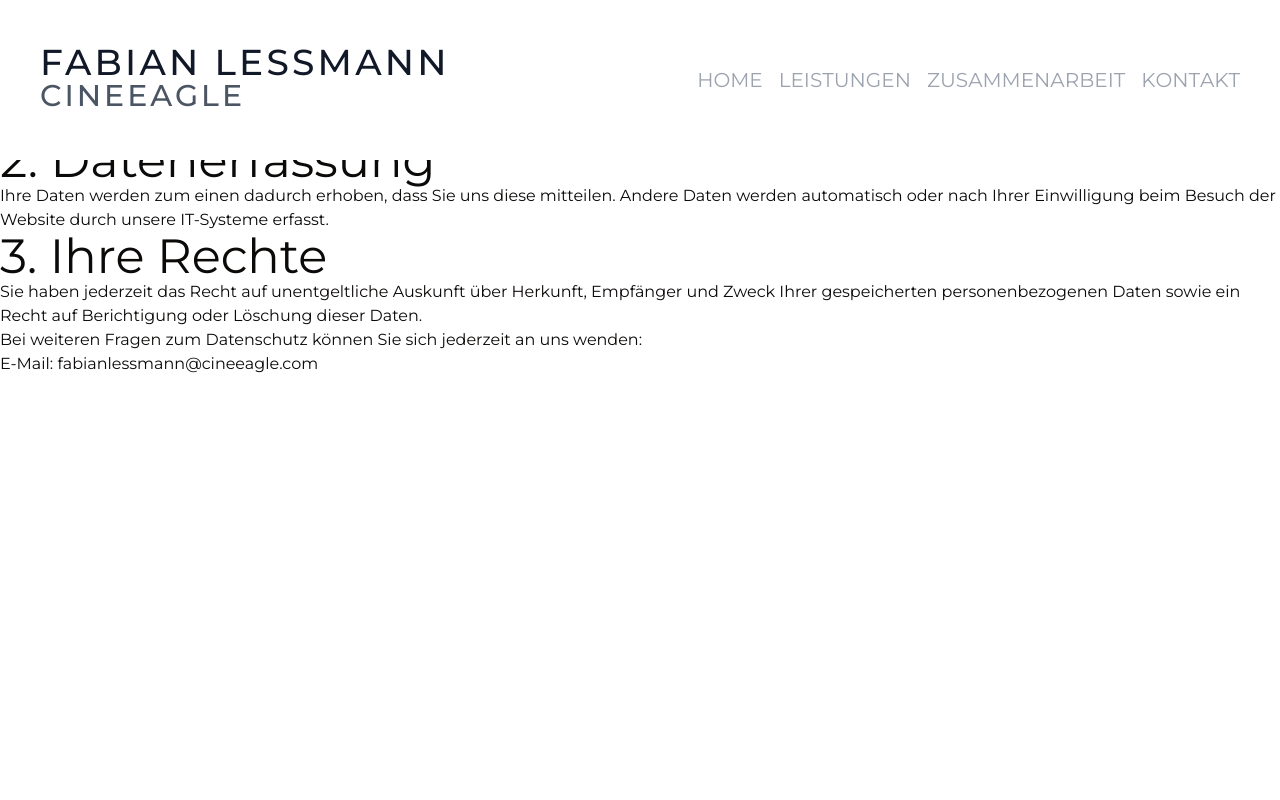
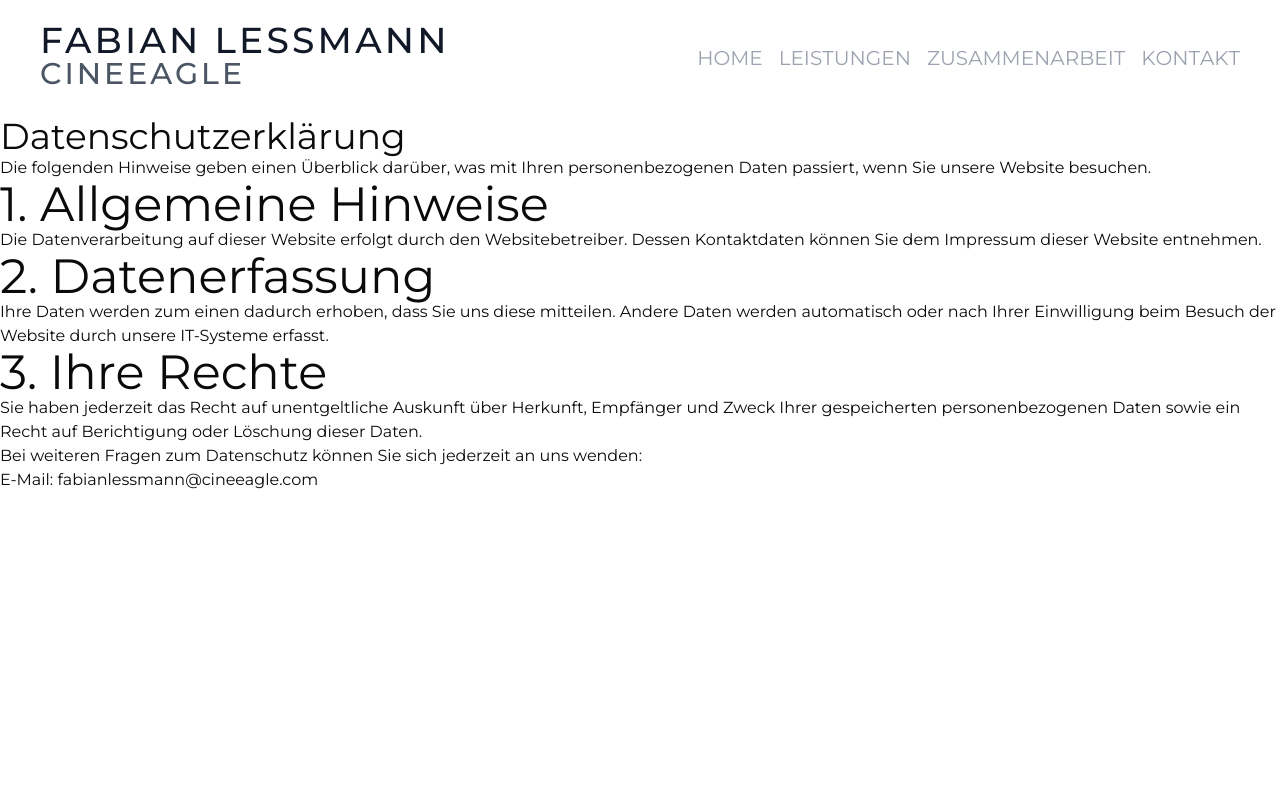
Before and after one commit to Fabian280995/drone_website_demo, a Next.js app: page /datenschutz in a window 1280 px wide. Shown: the top 800 px of the page. Built offline with nearby package versions, Linux system fonts and the light colour scheme.

Commit message:
new header that hides on scroll

```diff
--- a/src/app/layout.tsx
+++ b/src/app/layout.tsx
@@ -1,8 +1,8 @@
+import AutoHideHeader from "@/components/HideHeader";
+import { Toaster } from "@/components/ui/toaster";
 import type { Metadata } from "next";
+import { montserrat } from "./fonts";
 import "./globals.css";
-import { Toaster } from "@/components/ui/toaster";
-import { montserrat } from "./fonts";
-import Header from "@/components/Header";
 
 export const metadata: Metadata = {
   title: "CineEagle – FPV & Drohnenaufnahmen | Fabian Lessmann",
@@ -66,7 +66,7 @@ export default function RootLayout({
   return (
     <html lang="de">
       <body className={`${montserrat.variable} antialiased`}>
-        <Header />
+        <AutoHideHeader />
         <main id="home" className="min-h-screen w-screen overflow-hidden">
           {children}
         </main>
--- a/src/components/Banner.tsx
+++ b/src/components/Banner.tsx
@@ -17,7 +17,7 @@ function Banner() {
 
   return (
     <motion.div
-      className="w-full h-[calc(100vh*0.36)] overflow-hidden mt-[4rem] md:mt-[10rem] flex items-center justify-center relative"
+      className="w-full max-h-[calc(100vh/2)]  overflow-hidden bg-red-200 flex items-center justify-center relative"
       onViewportEnter={() => {
         if (videoRef.current) {
           videoRef.current.muted = true; // Muted für Autoplay aktivieren
--- a/src/components/Header.tsx
+++ /dev/null
@@ -1,45 +0,0 @@
-"use client";
-
-import { cn } from "@/lib/utils";
-import { useEffect, useRef, useState } from "react";
-import Logo from "./Logo";
-import Navigation from "./Navigation";
-import MaxWidthWrapper from "./layout/MaxWidthWrapper";
-
-function Header() {
-  const previousScroll = useRef(0);
-  const [isScrolled, setIsScrolled] = useState(false);
-
-  useEffect(() => {
-    const handleScroll = () => {
-      const scrollTop = window.scrollY;
-
-      if (scrollTop > previousScroll.current && scrollTop > 100) {
-        setIsScrolled(true);
-      } else if (scrollTop < previousScroll.current && scrollTop < 100) {
-        setIsScrolled(false);
-      }
-
-      previousScroll.current = scrollTop;
-    };
-
-    window.addEventListener("scroll", handleScroll);
-    return () => window.removeEventListener("scroll", handleScroll);
-  }, []);
-
-  return (
-    <header
-      className={cn(
-        `fixed top-0 left-0 right-0 z-50 flex items-center transition-all duration-200 bg-white`,
-        isScrolled ? "h-[4rem] md:h-[6rem]" : "h-[6rem] md:h-[10rem]"
-      )}
-    >
-      <MaxWidthWrapper className="flex items-center justify-between w-full horizontal-padding-lg">
-        <Logo />
-        <Navigation />
-      </MaxWidthWrapper>
-    </header>
-  );
-}
-
-export default Header;
--- /dev/null
+++ b/src/components/HideHeader.tsx
@@ -0,0 +1,58 @@
+"use client";
+
+import { cn } from "@/lib/utils";
+import { useEffect, useRef, useState } from "react";
+import Logo from "./Logo";
+import Navigation from "./Navigation";
+import MaxWidthWrapper from "./layout/MaxWidthWrapper";
+
+function AutoHideHeader() {
+  const [isHidden, setIsHidden] = useState(false);
+  const [isScrolled, setIsScrolled] = useState(false);
+  const lastScrollY = useRef(0);
+
+  useEffect(() => {
+    const handleScroll = () => {
+      const currentScrollY = window.scrollY;
+
+      if (currentScrollY > lastScrollY.current) {
+        // Nach unten scrollen => Header verstecken
+        if (currentScrollY > 120) setIsHidden(true);
+      } else {
+        // Nach oben scrollen => Header einblenden
+        setIsHidden(false);
+      }
+
+      if (currentScrollY > 100) {
+        setIsScrolled(true);
+      } else {
+        setIsScrolled(false);
+      }
+
+      lastScrollY.current = currentScrollY;
+    };
+
+    window.addEventListener("scroll", handleScroll);
+    return () => window.removeEventListener("scroll", handleScroll);
+  }, []);
+
+  return (
+    <header
+      className={cn(
+        "sticky top-0 left-0 right-0 z-50 flex items-center bg-white vertical-padding-sm",
+        // Übergangsanimation
+        "transition-transform duration-300 ease-in-out",
+        // Bei isHidden nach oben rausfahren, sonst Position 0
+        isHidden ? "-translate-y-full" : "translate-y-0",
+        isScrolled ? "shadow-md" : "shadow-none"
+      )}
+    >
+      <MaxWidthWrapper className="flex items-center justify-between w-full horizontal-padding-lg">
+        <Logo />
+        <Navigation />
+      </MaxWidthWrapper>
+    </header>
+  );
+}
+
+export default AutoHideHeader;
```
